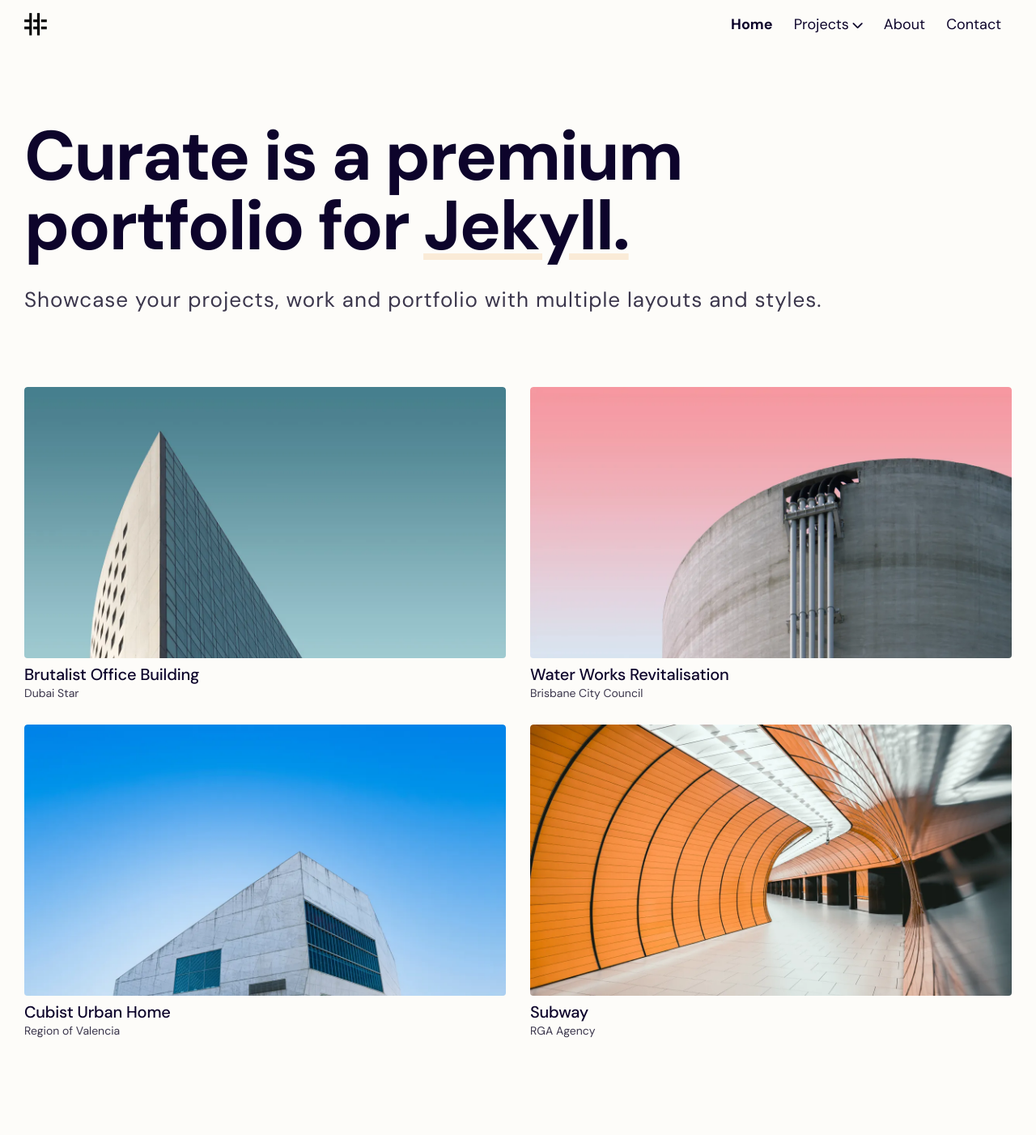
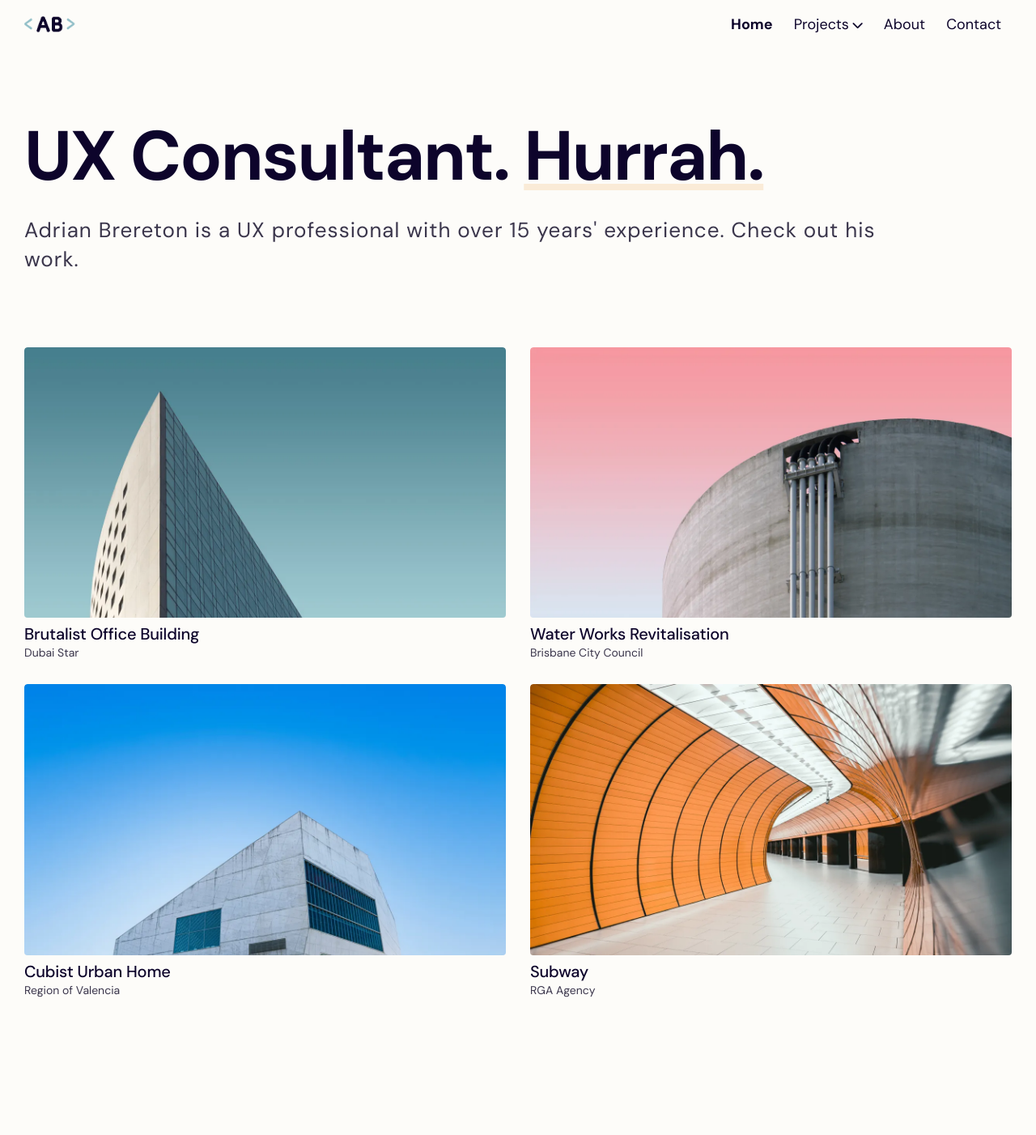
Before and after one commit to davedark/ab-website, a Jekyll site: the page built from pages/home.md, in a window 1280 px wide. Shown: the whole page at 81% size. Built offline with Jekyll 4.4.1, drawn with Linux system fonts in a browser that asks for light colours; after the commit the page ends 1352 px from its top, so only the background shows below that.

Commit message:
add logo

```diff
--- a/_config.yml
+++ b/_config.yml
@@ -97,15 +97,15 @@ fonts:
   logo: "DM Sans"
 
 logo:
-  logo_text: "Jekyll Curate"
-  logo_image: assets/images/logo/logo.png
-  logo_image_mobile: assets/images/logo/logo-mobile.png
+  logo_text: "Adrian Brereton"
+  logo_image: assets/images/logo/ab-logo.png
+  logo_image_mobile: assets/images/logo/ab-logo.png
   logo_image_invert: assets/images/logo/logo-invert.png
   logo_image_invert_mobile: assets/images/logo/logo-invert-mobile.png
-  logo_image_desktop_height: "28px"
-  logo_image_desktop_width: "28px"
-  logo_image_mobile_height: "28px"
-  logo_image_mobile_width: "28px"
+  logo_image_desktop_height: "64px"
+  logo_image_desktop_width: "64px"
+  logo_image_mobile_height: "64px"
+  logo_image_mobile_width: "64px"
   show_logo_image_on_mobile: true
   show_logo_image_on_desktop: true
   show_logo_text_on_mobile: false
--- a/pages/home.md
+++ b/pages/home.md
@@ -1,10 +1,10 @@
 ---
 layout: home
 permalink: "/"
-title: "Curate is a premium portfolio for <strong>Jekyll.</strong>"
-description: "Showcase your projects, work and portfolio with multiple layouts and styles."
+title: "UX Consultant. <strong>Hurrah.</strong>"
+description: "Adrian Brereton is a UX professional with over 15 years' experience. Check out his work. "
 meta_description: "Jekyll Curate is a premium Jekyll blog theme"
-meta_title: Jekyll Curate
+meta_title: Adrian Brereton -- homey
 subscribe: false
 
 projects:
```
Also changed, not shown: assets/images/logo/ab-logo.png (added).
